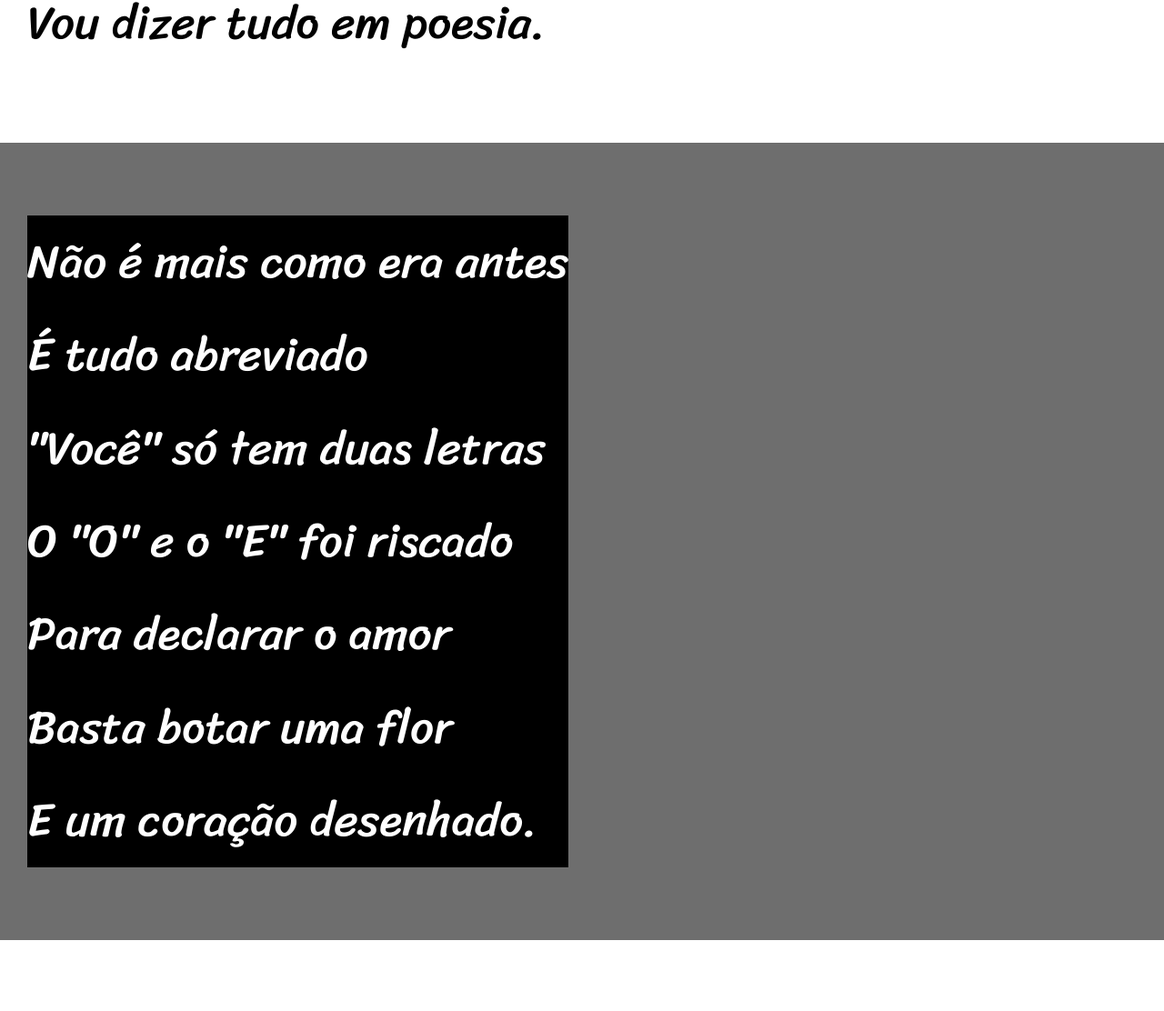
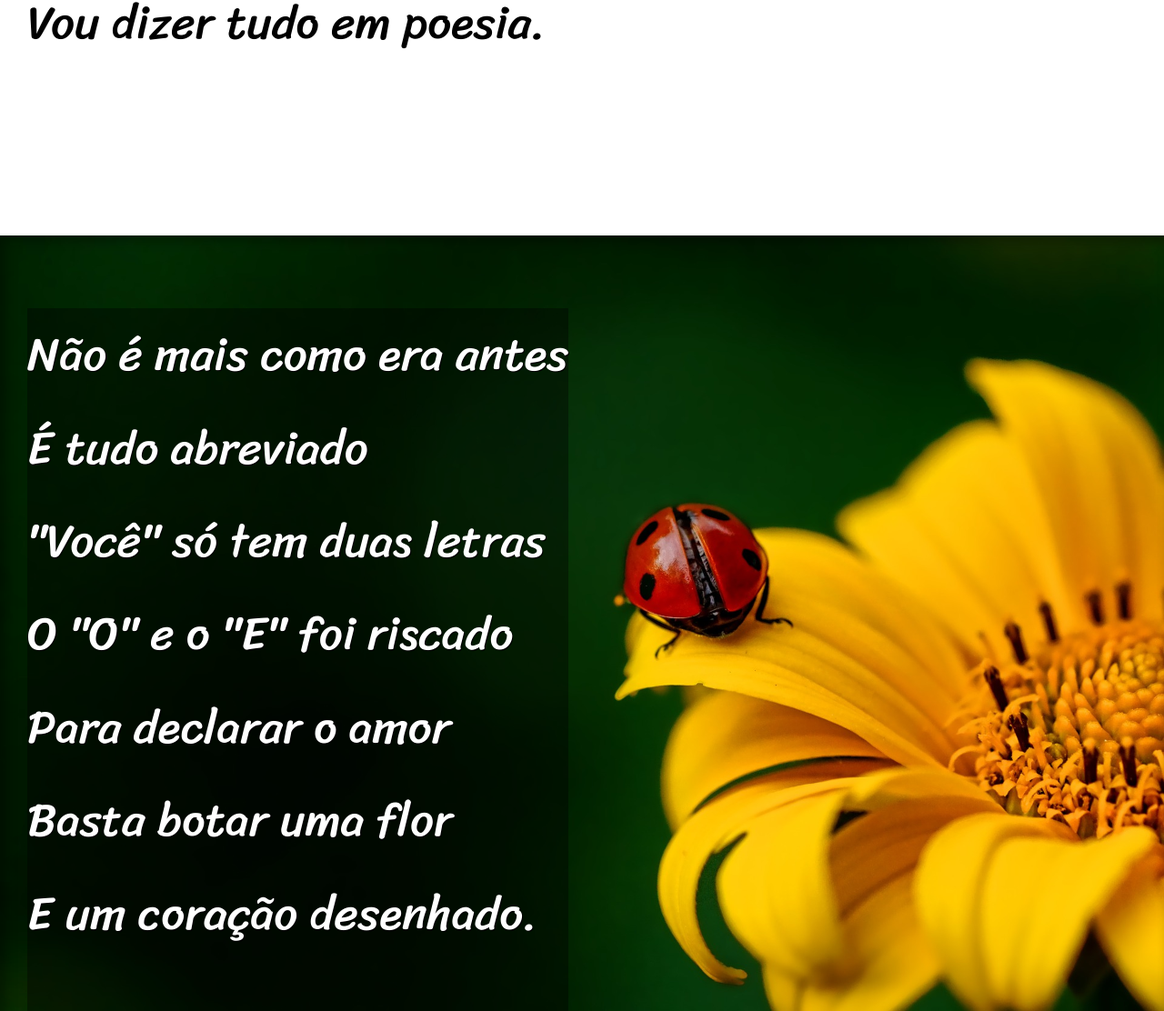
Before and after one commit to Maizer87/CursoEmVideoHTMLeCSS, a plain HTML site: page desafio12/index.html in a window 1280 px wide. Shown: the part 980-2092 px from the top of the page at 91% size. Drawn offline with Linux system fonts and the light colour scheme.

Commit message:
criando efeito paralax

```diff
--- a/desafio12/estilo/style.css
+++ b/desafio12/estilo/style.css
@@ -58,6 +58,10 @@ section {
     font-size: 4vw;
 }
 
+section > p {
+    padding-bottom: 2em;
+}
+
 section.normal {
     background-color: white;
     color: black;
@@ -66,11 +70,25 @@ section.normal {
 section.imagem {
     background-color: rgba(0, 0, 0, 0.349);
     color: white;
+    box-shadow: inset 6px 6px 13px 0px rgba(0, 0, 0, 0.363);
+    background-size: cover;
+    background-attachment: fixed;
 }
 
 section.imagem > p {
-    background-color: black;
+    background-color: rgba(0, 0, 0, 0.384);
     display: inline-block;
+    text-shadow: 1px 1px black;
+}
+
+section#img01 {
+    background-image: url('../imagens/background001.jpg');
+    background-position: right center;
+
+}
+
+section#img02 {
+    background-image: url('../imagens/background002.jpg');
 }
 
 footer {
--- a/desafio12/index.html
+++ b/desafio12/index.html
@@ -29,7 +29,7 @@
 
 
 
-    <section class="imagem">
+    <section class="imagem" id="img01">
         <p>
             Não é mais como era antes <br>
             É tudo abreviado <br>
@@ -64,7 +64,7 @@
         </p>
     </section>
 
-    <section class="imagem">
+    <section class="imagem" id="img02">
         <p>
             Tenho saudade das cartas <br>
             Escritas com a própria mão <br>
```
